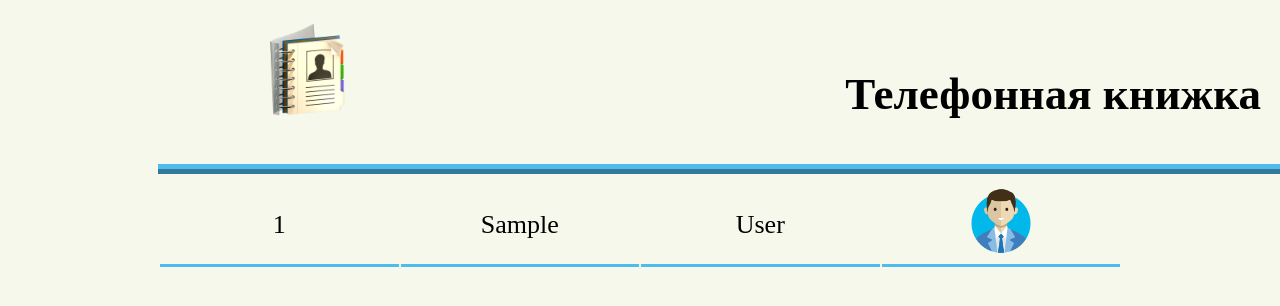
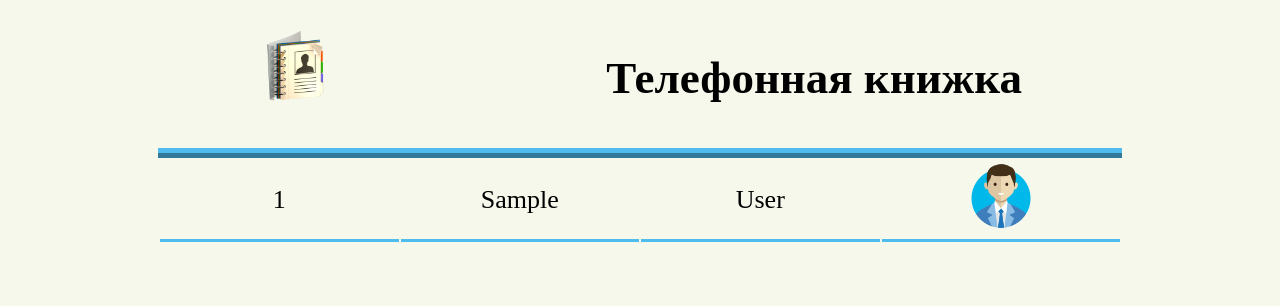
Before and after one commit to EvgeniyLyapunov/Skillbox_HomeWork_20, an ASP.NET Core app: page / in a window 1280 px wide. Shown: the top 306 px of the page. Run offline with ASP.NET Core 8, Linux system fonts and the light colour scheme; tables that the repository leaves empty hold one stand-in row (values such as "Sample post"); the project's own start-up code is not run, and a stand-in starts its controllers and pages.

Commit message:
Убрал фиксацию header,  добавил hover полю id.

```diff
--- a/Skillbox_HomeWork_20/wwwroot/css/style.css
+++ b/Skillbox_HomeWork_20/wwwroot/css/style.css
@@ -25,10 +25,6 @@ a {
 
 /* header */
 .header__container {
-    position: fixed;
-    width: 1003px;
-    top: 0;
-    z-index: 1000;
     display: flex;
     align-items: center;
     padding-top: 20px;
@@ -59,23 +55,24 @@ a {
 }
 
 /* main */
-.main-container {
-    padding-top: 175px;
-}
-
-
 .table {
     width: 100%;
 }
 
 .table__row > td {
-  width: 25%;
-  font-size: 26px;
-  text-align: center;
-  border-bottom: 3px solid var(--main-border-color) ;
-  cursor: pointer;
+    width: 25%;
+    font-size: 26px;
+    text-align: center;
+    border-bottom: 3px solid var(--main-border-color);
+    transition: font-size 0.3s linear, font-weight 0.3s linear;
+    cursor: pointer;
+}
+
+.table__data-id:hover {
+    font-size: 40px;
+    font-weight:900;
 }
 
 .table__img {
-  width: 70px;
+    width: 70px;
 }
```
